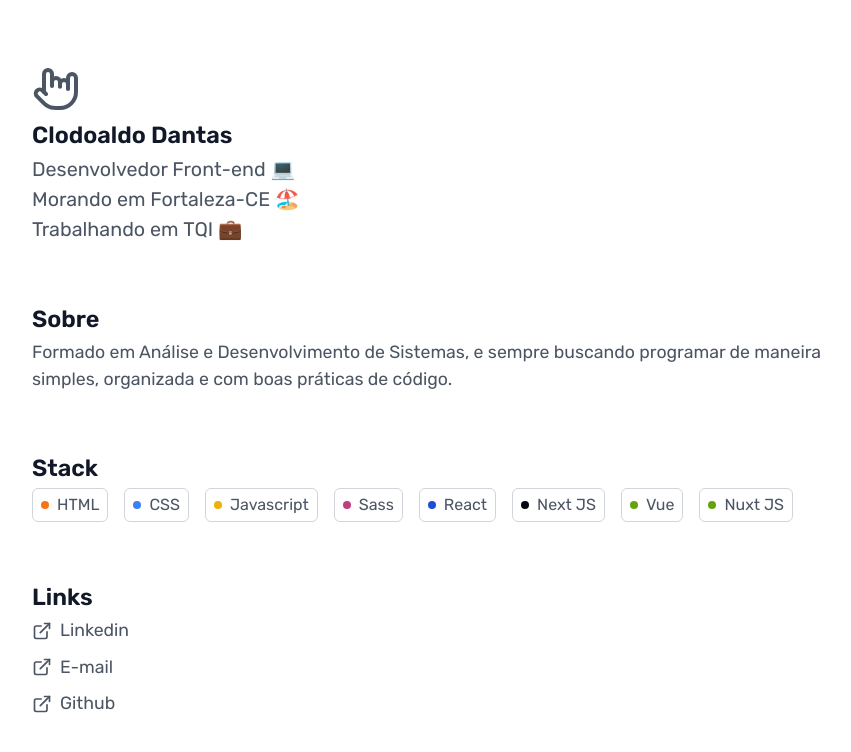
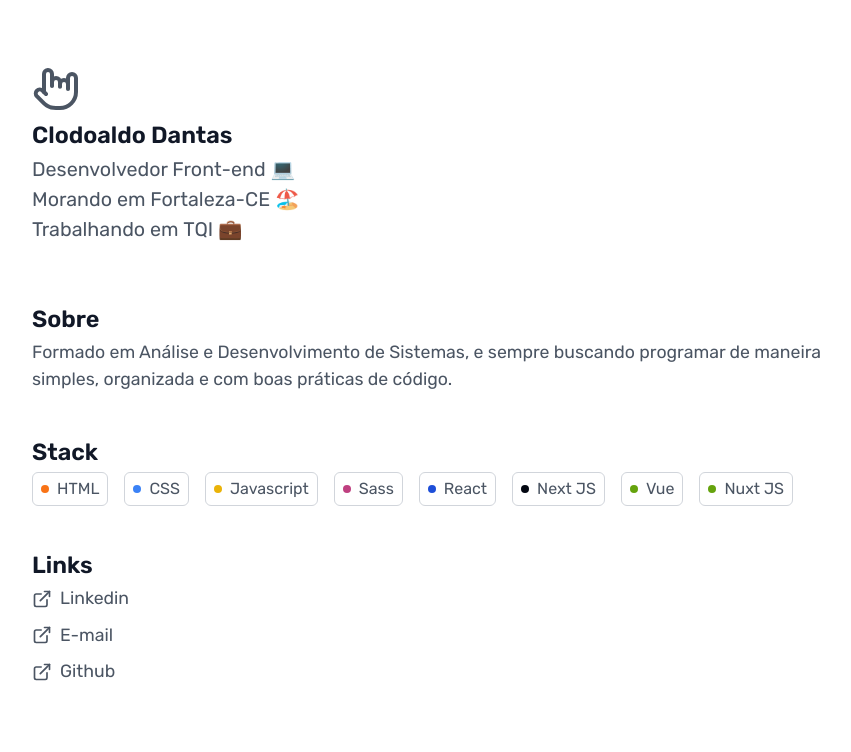
Before and after one commit to ClodoaldoDantas/portfolio, a Next.js app: page / in a window 1280 px wide. Shown: the top 752 px of the page, without its empty margins (208-1059 px from the left). Built offline with nearby package versions, Linux system fonts and the light colour scheme.

Commit message:
refactor: remove unnecessary media query in page.module.scss

```diff
--- a/src/app/page.module.scss
+++ b/src/app/page.module.scss
@@ -7,9 +7,5 @@
 
   section + section {
     margin-top: 3rem;
-
-    @media only screen and (min-width: 1200px) {
-      margin-top: 4rem;
-    }
   }
 }
```
